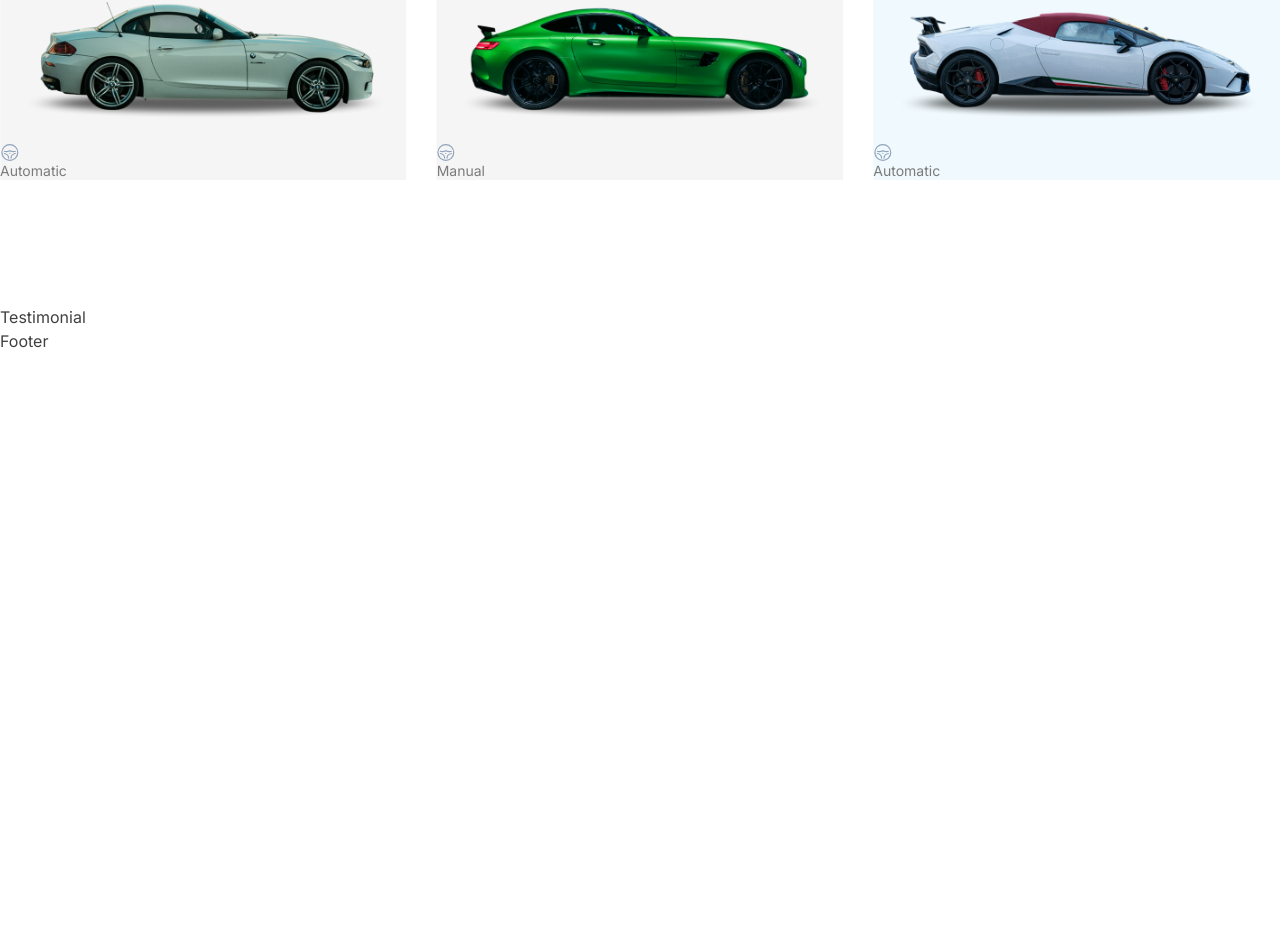
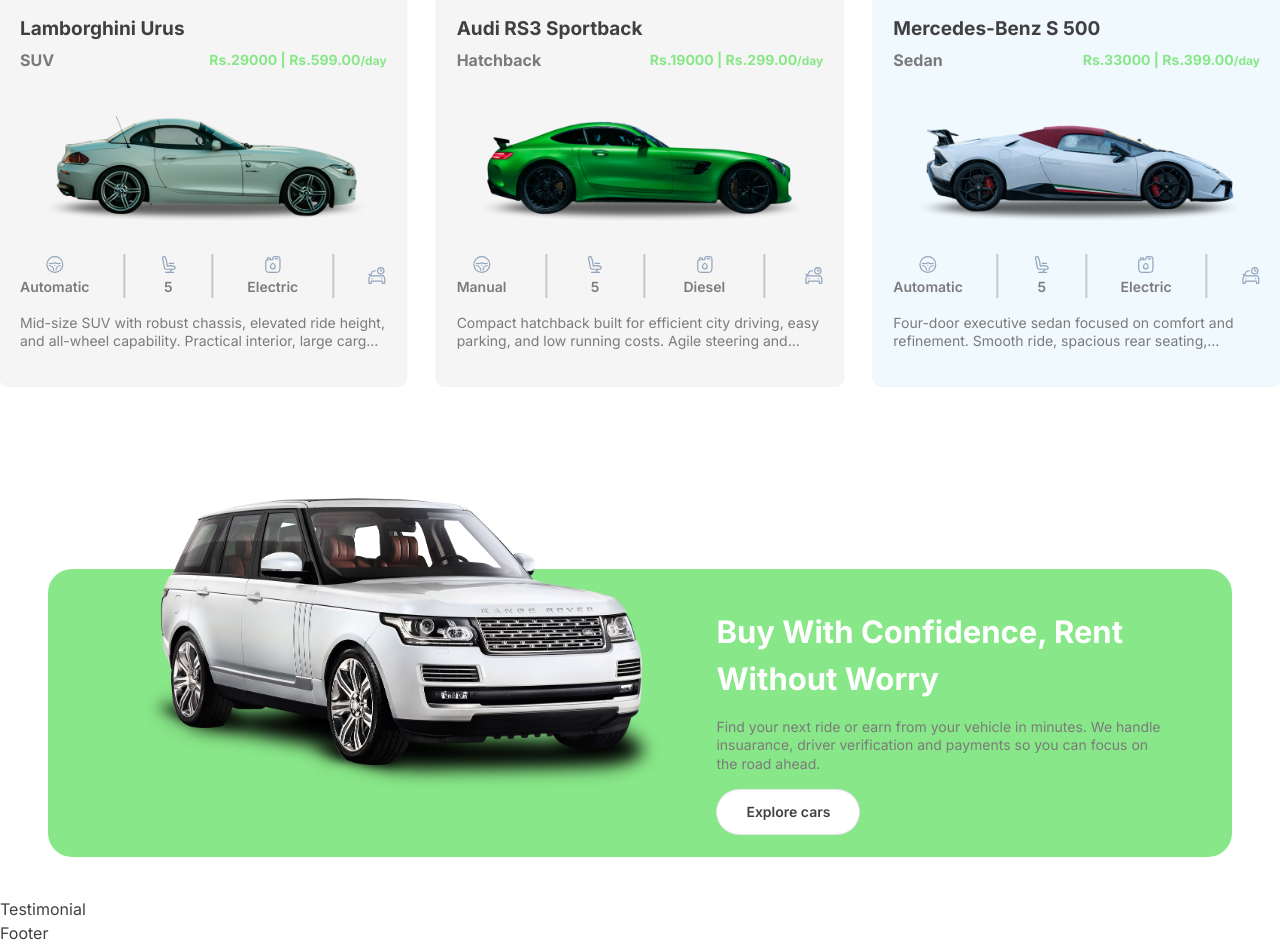
Before and after one commit to chanchala0112/Car-Rental-App, a React (Vite) app in the folder client/: page / in a window 1280 px wide. Shown: the part 2064-3009 px from the top of the page. Before the commit the page ends 2417 px from the top, so only its background shows below. Built offline with nearby package versions, Linux system fonts and the light colour scheme.

Commit message:
add banner

```diff
--- a/client/src/components/Banner.jsx
+++ b/client/src/components/Banner.jsx
@@ -1,8 +1,32 @@
 import React from 'react'
+import { assets } from '../assets/data'
+import { useNavigate } from 'react-router-dom'
 
 const Banner = () => {
+  const navigate=useNavigate()
+
   return (
-    <div>Banner</div>
+    <section className='max-padd-container py-10'>
+      <div className='max-padd-container bg-solid rounded-3xl xl:max-h-72'>
+        {/* CONTAINER */}
+        <div className='flex flex-col md:flex-row'>
+          {/* LEFT SIDE */}
+          <div className='flex-[5] relative lg:bottom-12 xl:bottom-20'>
+              <img src={assets.banner} alt="bannerImg" />
+          </div>
+          {/* RIGHT SIDE */}
+          <div className='flex-[4] text-white'>
+            <div className='flex flex-col gap-4 p-4'>
+              <h3 className='capitalize xl:pt-6'>Buy with confidence, Rent without worry</h3>
+              <p className='text-white-70'>
+                Find your next ride or earn from your vehicle in minutes. We handle insuarance, driver verification and payments so you can focus on the road ahead.
+              </p>
+              <button onClick={()=> navigate("/listing")}className='btn-white w-36'>Explore cars</button>
+            </div>
+          </div>
+        </div>
+      </div>
+    </section>
   )
 }
 
--- a/client/src/components/FeaturedCars.jsx
+++ b/client/src/components/FeaturedCars.jsx
@@ -21,7 +21,7 @@
     setFeatured(data);
   }, [dummyCars]);
   return (
-    <section>
+    <section className='ma-padd-container py-16 xl:py-28'>
        < Title
           title1={"Your Next Car Awaits"}
           title2={"Start Driving With Ease"}
--- a/client/src/components/Item.jsx
+++ b/client/src/components/Item.jsx
@@ -12,13 +12,13 @@
     const bgColor = colors[parseInt(car._id?.slice(-4) || "0", 16) % colors.length]
   return (
     <div onClick={() => {navigate("/listing/" +car._id); scrollTo(0,0)}}
-      className=""
+      className="block rounded-lg ring-1 ring-slate-900/5 p-5 cursor-pointer"
       style={{backgroundColor: bgColor}}
     >
-        <h4>{car.title}</h4>
-        <div>
-            <h5>{car.bodyType}</h5>
-            <div>
+        <h4 className='line-clamp-1'>{car.title}</h4>
+        <div className='flexBetween'>
+            <h5 className='my-1 text-gray-50'>{car.bodyType}</h5>
+            <div className='text-sm font-bold text-solid'>
               {currency}{car.price.sale} | {currency}{car.price.rent}.00
               <span className="text-xs">/day</span>
             </div>
@@ -28,12 +28,28 @@
         <img src={car.images[0]} alt={car.title} />
         </div>
         {/*Info*/}
-        <div>
-          <p>
+        <div className='flexBetween py-2'>
+          <p className='flexCenter flex-col gap-1 font-semibold'>
             <img src={assets.transmission} alt="" width={19} />
             {car.specs.transmission}
           </p>
+          <hr className='h-[44px] w-0.5 bg-slate-900/20 border-none'/>
+          <p className='flexCenter flex-col gap-1 font-semibold'>
+            <img src={assets.seats} alt="" width={19} />
+            {car.specs.seats}
+          </p >
+          <hr className='h-[44px] w-0.5 bg-slate-900/20 border-none'/>
+          <p className='flexCenter flex-col gap-1 font-semibold'>
+            <img src={assets.fuelType} alt="" width={19} />
+            {car.specs.fuelType}
+          </p>
+          <hr className='h-[44px] w-0.5 bg-slate-900/20 border-none'/>
+          <p className='flexCenter flex-col gap-1 font-semibold'>
+            <img src={assets.odometer} alt="" width={19} />
+            {car.specs.odometer}
+          </p>
         </div>
+          <p className='pt-2 mb-4 line-clamp-2'>{car.description}</p>
     </div>
 
   )
--- a/client/src/pages/Home.jsx
+++ b/client/src/pages/Home.jsx
@@ -3,6 +3,7 @@
 import About from '../components/About.jsx'
 import FeaturedCars from '../components/FeaturedCars.jsx'
 import Testimonial from '../components/Testimonial.jsx'
+import Banner from '../components/Banner.jsx'
 
 const Home = () => {
   return (
@@ -10,6 +11,7 @@
     <Hero />
     <About />
     <FeaturedCars />
+    <Banner />
     <Testimonial />
     </>
   )
```
